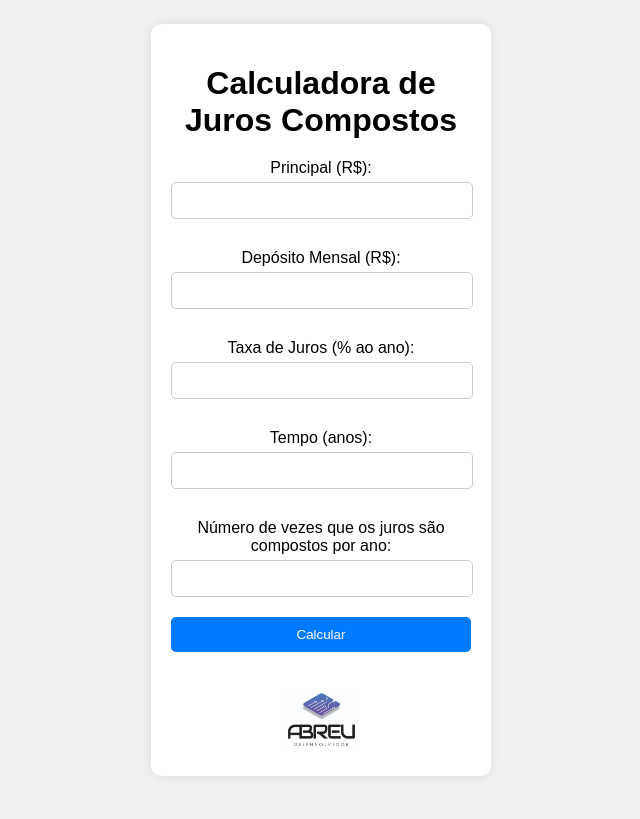
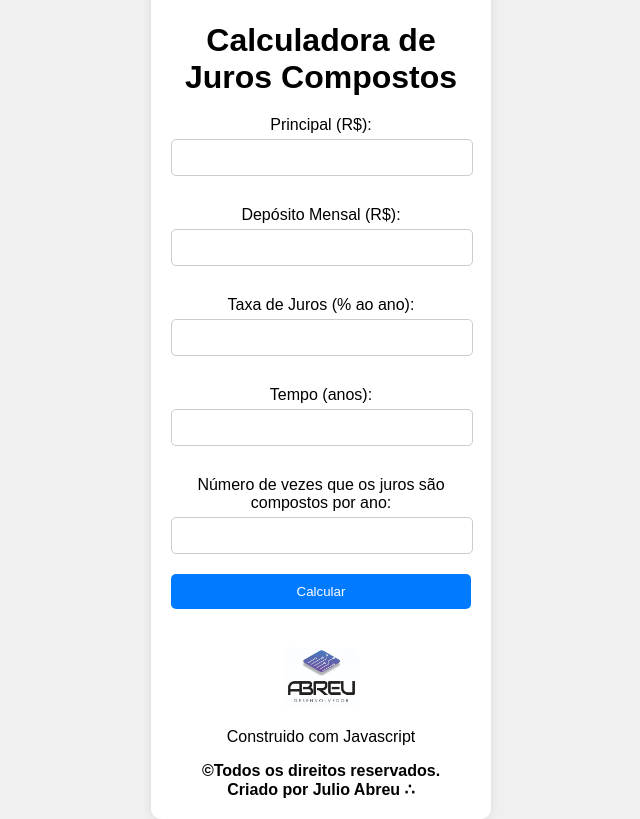
Before and after one commit to JulioAbreuCanalDev33/calculadora_juros_compostos, a plain HTML site: page index.html in a window 1280 px wide. Shown: the whole page, without its empty margins (319-959 px from the left). Drawn offline with Linux system fonts and the light colour scheme.

Commit message:
Update index.html
Pequeños ajustes no roda pé da página.

Signed-off-by: JulioAbreuCanalDev33 <156272132+JulioAbreuCanalDev33@users.noreply.github.com>

```diff
--- a/index.html
+++ b/index.html
@@ -33,6 +33,15 @@
         <img style=" width:75px;" src="logo1.jpg">
       </div>
 
+             <!-- Rodapé -->
+  <footer>
+        <div class="logo-rodape">
+            <p style="color: black">Construido com Javascript</p>
+        </div>
+        <b style="color: black">&copy;Todos os direitos reservados.</b><br>
+        <b style="color: black">Criado por Julio Abreu ∴</b><br>
+  </footer>
+
     </div>
     <script src="script.js"></script>
 </body>
```
